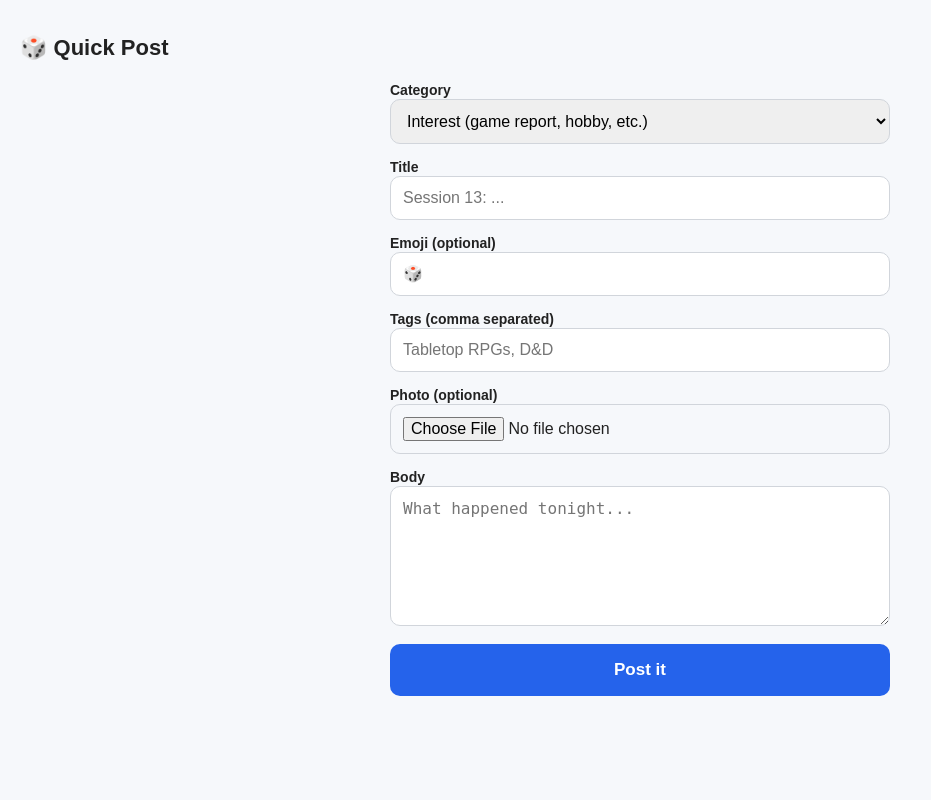
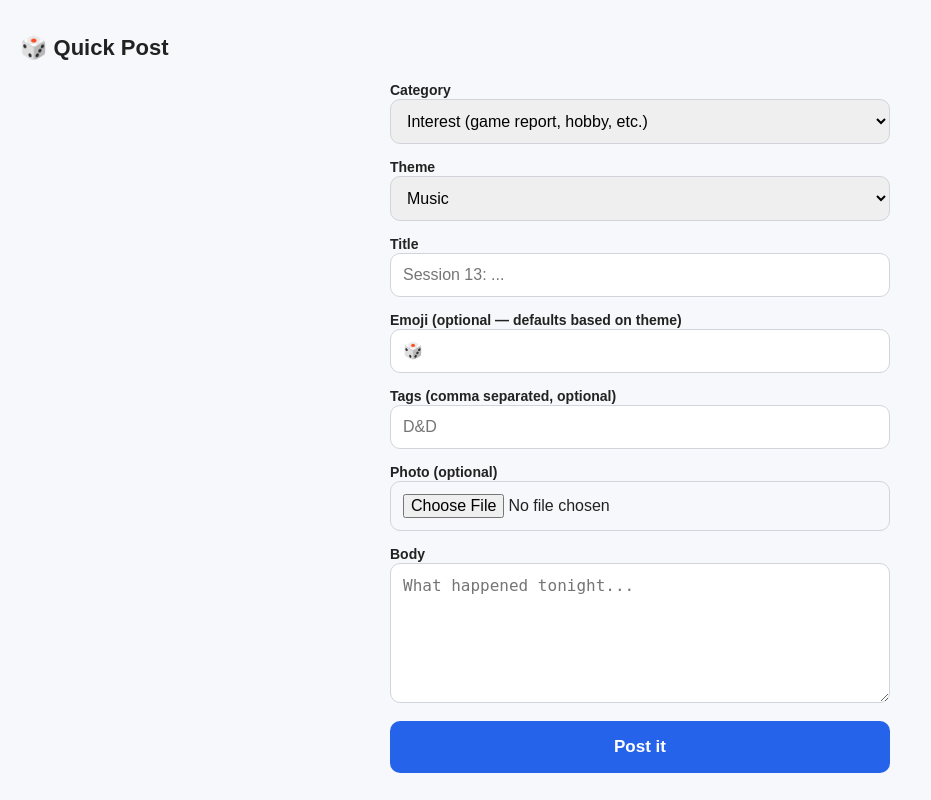
Before and after one commit to Di4nce/Hjemside, a Flask app: page / in a window 1280 px wide. Shown: the whole page, without its empty margins (0-931 px from the left). Run offline with Flask 3, Linux system fonts and the light colour scheme.

Commit message:
Add theme support to quickpost form

```diff
--- a/quickpost/app.py
+++ b/quickpost/app.py
@@ -1,18 +1,4 @@
 #!/usr/bin/env python3
-"""
-quickpost/app.py — tiny mobile-friendly form for posting a new blog entry
-(with an optional photo) straight from your phone.
-
-Meant to run as a small, always-on service behind Apache, reachable only
-at an obscure/authenticated path — e.g. Apache reverse-proxies
-/quickpost/ to this app, and an Apache <Location> block requires HTTP
-Basic Auth before requests ever reach Flask. See README.md for the
-Apache config snippet.
-
-After saving a post, it runs build.py so the live site updates
-immediately — no separate step needed once you're back at a computer.
-"""
-
 import subprocess
 import re
 from datetime import date
@@ -20,14 +6,29 @@ from pathlib import Path
 
 from flask import Flask, request, render_template, redirect, url_for, flash
 from PIL import Image
-from PIL.ExifTags import TAGS
 
 BASE = Path(__file__).resolve().parent.parent  # .../site/
 POSTS_DIR = BASE / "posts"
 UPLOADS_DIR = BASE / "static" / "uploads"
 BUILD_SCRIPT = BASE / "build.py"
+VENV_PYTHON = BASE / "venv" / "bin" / "python3"
 
 MAX_IMAGE_DIM = 1600  # px, longest side — keeps phone photos from being huge
+
+# Same fixed themes as build.py — kept in sync with THEMES there.
+THEMES = {
+    "work": ["Information Security", "Quality Management", "Learning"],
+    "interests": ["Music", "Tabletop RPGs", "Homelab"],
+}
+
+THEME_EMOJI = {
+    "Information Security": "🛡️",
+    "Quality Management": "🔄️",
+    "Learning": "🧑‍🏫",
+    "Music": "🎸",
+    "Tabletop RPGs": "🎲",
+    "Homelab": "💻",
+}
 
 app = Flask(__name__)
 app.secret_key = "change-this-to-something-random"  # only used for flash messages
@@ -57,10 +58,16 @@ def save_and_resize_image(file_storage, slug):
 def quickpost():
     if request.method == "POST":
         category = request.form["category"]  # "work" or "interests"
+        theme = request.form["theme"]
         title = request.form["title"].strip()
         body = request.form["body"].strip()
         tags = [t.strip() for t in request.form.get("tags", "").split(",") if t.strip()]
-        emoji = request.form.get("emoji", "").strip() or ("🎲" if category == "interests" else "🛡️")
+
+        if theme not in THEMES.get(category, []):
+            flash(f"'{theme}' isn't a valid theme for {category}.")
+            return redirect(url_for("quickpost"))
+
+        emoji = request.form.get("emoji", "").strip() or THEME_EMOJI.get(theme, "📝")
 
         if not title or not body:
             flash("Title and body are required.")
@@ -83,6 +90,7 @@ def quickpost():
             f"title: \"{title}\"\n"
             f"date: {today}\n"
             f"emoji: {emoji}\n"
+            f"theme: {theme}\n"
             f"tags: {tags_yaml}\n"
             f"{image_line}"
             "---\n\n"
@@ -93,8 +101,10 @@ def quickpost():
         post_path.write_text(frontmatter + body + "\n", encoding="utf-8")
 
         # Rebuild the static site immediately so the post goes live now.
+        # Uses the venv's Python directly — same lesson as deploy.sh, this
+        # process may not have the venv "activated" in its environment.
         result = subprocess.run(
-            ["python3", str(BUILD_SCRIPT)],
+            [str(VENV_PYTHON), str(BUILD_SCRIPT)],
             capture_output=True, text=True,
         )
 
@@ -105,10 +115,10 @@ def quickpost():
 
         return redirect(url_for("quickpost"))
 
-    return render_template("quickpost.html")
+    return render_template("quickpost.html", themes=THEMES)
 
 
 if __name__ == "__main__":
     # For local testing only. In production run this behind Apache
-    # (mod_wsgi or a reverse proxy to gunicorn) — see README.md.
+    # via gunicorn + a reverse proxy — see the step-by-step guide.
     app.run(host="127.0.0.1", port=5001, debug=False)
--- a/quickpost/templates/quickpost.html
+++ b/quickpost/templates/quickpost.html
@@ -58,10 +58,15 @@
     <form method="POST" enctype="multipart/form-data">
         <div>
             <label>Category</label>
-            <select name="category">
+            <select name="category" id="category">
                 <option value="interests">Interest (game report, hobby, etc.)</option>
                 <option value="work">Work project</option>
             </select>
+        </div>
+
+        <div>
+            <label>Theme</label>
+            <select name="theme" id="theme"></select>
         </div>
 
         <div>
@@ -70,13 +75,13 @@
         </div>
 
         <div>
-            <label>Emoji (optional)</label>
+            <label>Emoji (optional — defaults based on theme)</label>
             <input type="text" name="emoji" placeholder="🎲">
         </div>
 
         <div>
-            <label>Tags (comma separated)</label>
-            <input type="text" name="tags" placeholder="Tabletop RPGs, D&D">
+            <label>Tags (comma separated, optional)</label>
+            <input type="text" name="tags" placeholder="D&D">
         </div>
 
         <div>
@@ -92,5 +97,28 @@
         <button type="submit">Post it</button>
     </form>
 
+    <script>
+        // Themes passed in from Flask so this stays in sync with build.py's
+        // THEMES dict automatically — no hardcoded list duplicated in JS.
+        const THEMES = {{ themes | tojson }};
+
+        const categorySelect = document.getElementById('category');
+        const themeSelect = document.getElementById('theme');
+
+        function updateThemeOptions() {
+            const chosenCategory = categorySelect.value;
+            themeSelect.innerHTML = '';
+            THEMES[chosenCategory].forEach(theme => {
+                const option = document.createElement('option');
+                option.value = theme;
+                option.textContent = theme;
+                themeSelect.appendChild(option);
+            });
+        }
+
+        categorySelect.addEventListener('change', updateThemeOptions);
+        updateThemeOptions(); // populate on page load too
+    </script>
+
 </body>
 </html>
```
